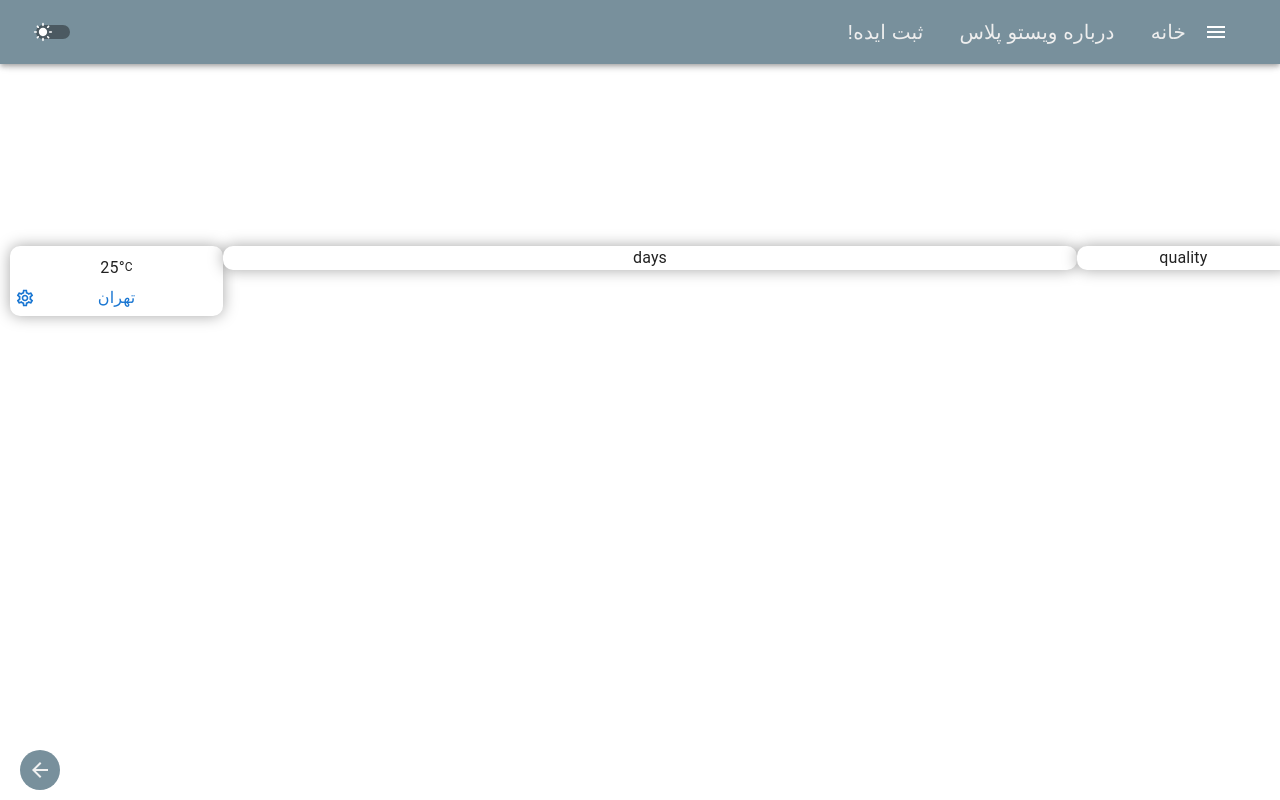
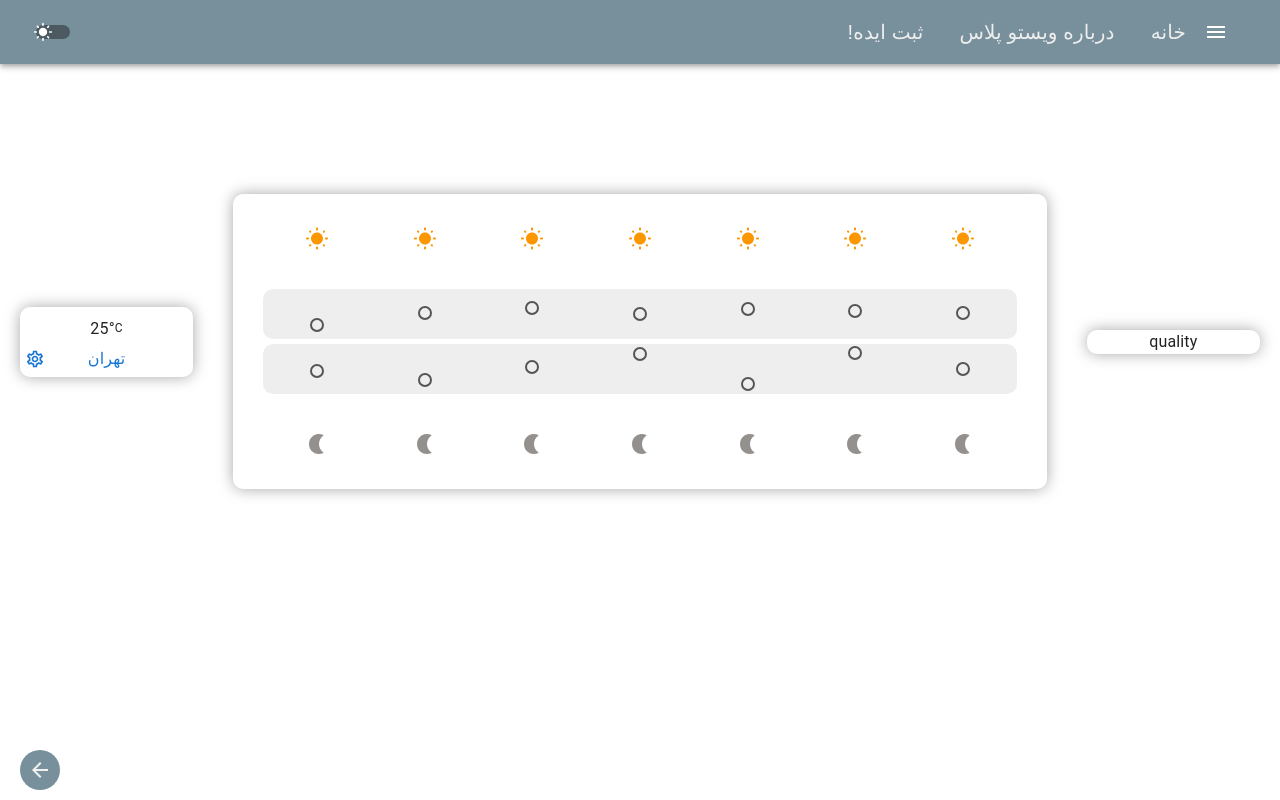
Before and after one commit to kamrankamrani/vistoplus, a React (Vite) app: page /weather in a window 1280 px wide. Built offline with nearby package versions, Linux system fonts and the light colour scheme; a small style sheet from the web is missing.

Commit message:
mapped data to height of weather

```diff
--- a/src/Components/Weather.tsx
+++ b/src/Components/Weather.tsx
@@ -9,11 +9,15 @@ import {
   DailyForeCastResponse,
   GeoCodingResponse,
 } from "../Services/Types";
+import Chart from "./weather/Chart";
 
 export default function Weather() {
   const [LAT, setLat] = useState("35.6892523");
   const [LON, setLon] = useState("51.3896004");
   const [City, setCity] = useState("Tehran");
+  const [dailyForecast, setDailyForecast] = useState(
+    {} as DailyForeCastResponse
+  );
 
   const getGeoCode = (city_ = "Tehran") => {
     axios
@@ -57,6 +61,7 @@ export default function Weather() {
       )
       .then((response: AxiosResponse<"object">) => {
         if (response.data && typeof response.data === "object") {
+          setDailyForecast(response.data);
           const DailyForeCastRes: DailyForeCastResponse = response.data;
           console.log("forecast is ", DailyForeCastRes);
         }
@@ -93,7 +98,7 @@ export default function Weather() {
         </Grid>
         <Grid item xs={12} md={8} className="weather-paper-container">
           <Paper className="weather-paper">
-            <Typography>days</Typography>
+            <Chart dailyForecast={dailyForecast} />
           </Paper>
         </Grid>
         <Grid item xs={6} md={2} className="weather-paper-container">
--- /dev/null
+++ b/src/Components/weather/Chart.tsx
@@ -0,0 +1,181 @@
+import { Grid, Tooltip, Typography } from "@mui/material";
+import { useEffect, useState } from "react";
+import WbSunnyRoundedIcon from "@mui/icons-material/WbSunnyRounded";
+import "../../Styles/Chart/chart.css";
+import MapTempToHeight from "./MapTempToHeight";
+import { DailyForeCastResponse } from "../../Services/Types";
+import NightlightRoundedIcon from "@mui/icons-material/NightlightRounded";
+import MyTooltip from "./MyTooltip";
+
+export interface Test_list {
+  dt?: string;
+  main: {
+    temp?: string;
+    feels_like?: string;
+    temp_min: string;
+    temp_max: string;
+    pressure?: string;
+    sea_level?: string;
+    grnd_level?: string;
+    humidity?: string;
+    temp_kf?: string;
+  };
+}
+
+const test_data: Test_list[] = [
+  {
+    dt: "",
+    main: {
+      temp_min: "8",
+      temp_max: "12",
+    },
+  },
+  {
+    dt: "",
+    main: {
+      temp_min: "5",
+      temp_max: "23",
+    },
+  },
+  {
+    dt: "",
+    main: {
+      temp_min: "10",
+      temp_max: "28",
+    },
+  },
+  {
+    dt: "",
+    main: {
+      temp_min: "19",
+      temp_max: "22",
+    },
+  },
+  {
+    dt: "",
+    main: {
+      temp_min: "2",
+      temp_max: "27",
+    },
+  },
+  {
+    dt: "",
+    main: {
+      temp_min: "15",
+      temp_max: "25",
+    },
+  },
+  {
+    dt: "",
+    main: {
+      temp_min: "9",
+      temp_max: "23",
+    },
+  },
+];
+
+export default function Chart(props: { dailyForecast: DailyForeCastResponse }) {
+  const [startPoint, setStartPoint] = useState(0);
+  const MAX_HEIGHT = 50;
+  const [forecastData, setForecastData] = useState({} as DailyForeCastResponse);
+  const [maxTempPixels, setMaxTempPixels] = useState([] as number[]);
+  const [minTempPixels, setMinTempPixels] = useState([] as number[]);
+
+  // setForecastData(test_data);
+  useEffect(() => {
+    if (props.dailyForecast && props.dailyForecast.list) {
+      setForecastData(props.dailyForecast);
+      // MapTempToHeight(props.dailyForecast.list, MAX_HEIGHT);
+      // MapTempToHeight(test_data, MAX_HEIGHT);
+    }
+  }, [props]);
+
+  useEffect(() => {
+    const el: HTMLElement | null = document.querySelector("#chart-wrapper");
+    if (el) {
+      const parentWidth: number = el.offsetWidth;
+      setStartPoint(Math.floor(parentWidth / 5 - parentWidth / 10));
+    }
+    const [maxPixels, minPixels] = MapTempToHeight(test_data, MAX_HEIGHT);
+    setMaxTempPixels(maxPixels);
+    setMinTempPixels(minPixels);
+  }, []);
+
+  return (
+    <Grid container className="chart-container">
+      <Grid item xs={12} className="chart-sun-icon-container">
+        <Grid container className="icons-wrapper">
+          {test_data
+            ? test_data.map((val, index) => {
+                return (
+                  <Grid key={index} item className="single-icon-wrapper">
+                    <WbSunnyRoundedIcon style={{ color: "#FC9601" }} />
+                  </Grid>
+                );
+              })
+            : null}
+        </Grid>
+      </Grid>
+      <Grid item xs={12}>
+        <Grid container className="chart-wrapper">
+          {test_data
+            ? test_data.map((val, index) => {
+                return (
+                  <Grid key={index} item className="circle-wrapper">
+                    <div
+                      className="circle"
+                      style={{ top: maxTempPixels[index] }}
+                    ></div>
+                  </Grid>
+                );
+              })
+            : null}
+          {/* <svg style={{ width: "100%", position: "absolute" }}>
+            <line
+              x1={startPoint.toString()}
+              y1="0"
+              x2="200"
+              y2="200"
+              style={{ stroke: "rgb(255,0,0)", strokeWidth: "5" }}
+            ></line>
+          </svg> */}
+        </Grid>
+        <Grid container className="chart-wrapper">
+          {test_data
+            ? test_data.map((val, index) => {
+                return (
+                  <Grid key={index} item className="circle-wrapper">
+                    <Tooltip
+                      title={<MyTooltip />}
+                      classes={{
+                        popper: "tooltip-container",
+                        tooltip: "tooltip",
+                      }}
+                    >
+                      <div
+                        className="circle"
+                        style={{ top: minTempPixels[index] }}
+                      ></div>
+                    </Tooltip>
+                  </Grid>
+                );
+              })
+            : null}
+        </Grid>
+      </Grid>
+      <Grid item xs={12} className="chart-moon-icon-container">
+        <Grid container className="icons-wrapper">
+          {test_data
+            ? test_data.map((val, index) => {
+                return (
+                  <Grid key={index} item className="single-icon-wrapper">
+                    <NightlightRoundedIcon style={{ color: "#94908D" }} />
+                  </Grid>
+                );
+              })
+            : null}
+        </Grid>
+      </Grid>
+    </Grid>
+  );
+}
--- /dev/null
+++ b/src/Components/weather/MapTempToHeight.ts
@@ -0,0 +1,51 @@
+import { Test_list } from "./Chart";
+
+export default function MapTempToHeight(
+  tempData: Test_list[],
+  maxHeight: number
+) {
+  const len_ = tempData.length;
+  let maxSum = 0;
+  let minSum = 0;
+  let maxAvr = 0;
+  let minAvr = 0;
+  let maxScale = 0;
+  const maxPixels: number[] = [] as number[];
+  const minPixels: number[] = [] as number[];
+  let minScale = 0;
+  tempData.forEach((element) => {
+    maxSum += parseInt(element.main.temp_max);
+    minSum += parseInt(element.main.temp_min);
+  });
+  maxAvr = Math.floor(maxSum / len_);
+  minAvr = Math.floor(minSum / len_);
+  maxScale = parseFloat((maxHeight / 2 / maxAvr).toFixed(2));
+  minScale = parseFloat((maxHeight / 2 / minAvr).toFixed(2));
+  if (maxScale > maxHeight || maxScale <= 0) maxScale = maxHeight / 2;
+  if (minScale > maxHeight || minScale <= 0) minScale = maxHeight / 2;
+  for (let index = 0; index < len_; index++) {
+    let max_ = parseInt(
+      (
+        maxHeight / 2 -
+        parseInt(tempData[index].main.temp_max) * maxScale
+      ).toFixed(2)
+    );
+    let min_ = parseInt(
+      (
+        maxHeight / 2 -
+        parseInt(tempData[index].main.temp_min) * minScale
+      ).toFixed(2)
+    );
+    if (max_ + maxHeight / 2 <= 8) max_ = 10 - maxHeight / 2; // 8 is r+3 of circle and 10 is just a padding
+    if (min_ + maxHeight / 2 <= 8) min_ = 10 - maxHeight / 2; // 8 is r+3 of circle and 10 is just a padding
+    if (max_ >= maxHeight / 2 - 8) max_ = maxHeight / 2 - 10; // 5 is r of circle and 10 is just a padding
+    if (min_ >= maxHeight / 2 - 8) min_ = maxHeight / 2 - 10; // 5 is r of circle and 10 is just a padding
+    maxPixels[index] = max_;
+    minPixels[index] = min_;
+  }
+  // minScale = (minHeight)
+  //   console.log("maxScale ", maxScale);
+  console.log("maxPixels ", maxPixels);
+  console.log("minPixels ", minPixels);
+  return [maxPixels, minPixels];
+}
--- /dev/null
+++ b/src/Components/weather/MyTooltip.tsx
@@ -0,0 +1,16 @@
+import { Grid, Typography } from "@mui/material";
+
+const MyTooltip = () => {
+  return (
+    <Grid container>
+      <Grid item xs={12}>
+        <Typography>دما : 25</Typography>
+      </Grid>
+      <Grid item xs={12}>
+        <Typography>باد شدید</Typography>
+      </Grid>
+    </Grid>
+  );
+};
+
+export default MyTooltip;
--- /dev/null
+++ b/src/Styles/Chart/chart.css
@@ -0,0 +1,66 @@
+.chart-container {
+  width: 100%;
+  padding: 20px 30px 20px 30px;
+}
+
+.chart-sun-icon-container {
+  display: flex;
+  justify-content: space-between;
+  margin-bottom: 20px;
+}
+
+.chart-moon-icon-container {
+  display: flex;
+  justify-content: space-between;
+  margin-top: 20px;
+}
+
+.chart-wrapper {
+  display: flex;
+  justify-content: space-between;
+  min-height: 50px;
+  background-color: #eeeeee;
+  border-radius: 10px;
+  margin: 5px 0px 5px 0px;
+}
+
+.icons-wrapper {
+  display: flex;
+  justify-content: space-between;
+  min-height: 50px;
+}
+
+.single-icon-wrapper {
+  display: flex;
+  flex-grow: 1;
+  justify-content: center;
+  align-items: center;
+}
+
+.circle-wrapper {
+  display: flex;
+  flex-grow: 1;
+  justify-content: center;
+  align-items: center;
+}
+
+.circle {
+  height: 10px;
+  width: 10px;
+  border: 2px solid #555;
+  background-color: transparent;
+  border-radius: 50%;
+  position: relative;
+}
+
+.tooltip-container {
+  background-color: #faf9f9;
+  padding: 5px;
+  border-radius: 10px;
+  border: #555 solid 1px;
+}
+
+.tooltip {
+  color: brown;
+  background-color: #eeeeee;
+}
--- a/src/Styles/Weather/weather.css
+++ b/src/Styles/Weather/weather.css
@@ -6,7 +6,7 @@
 .weather-row-container {
   display: flex;
 }
-.wheather-paper-container {
+.weather-paper-container {
   display: flex;
   padding: 10px;
 }
```
